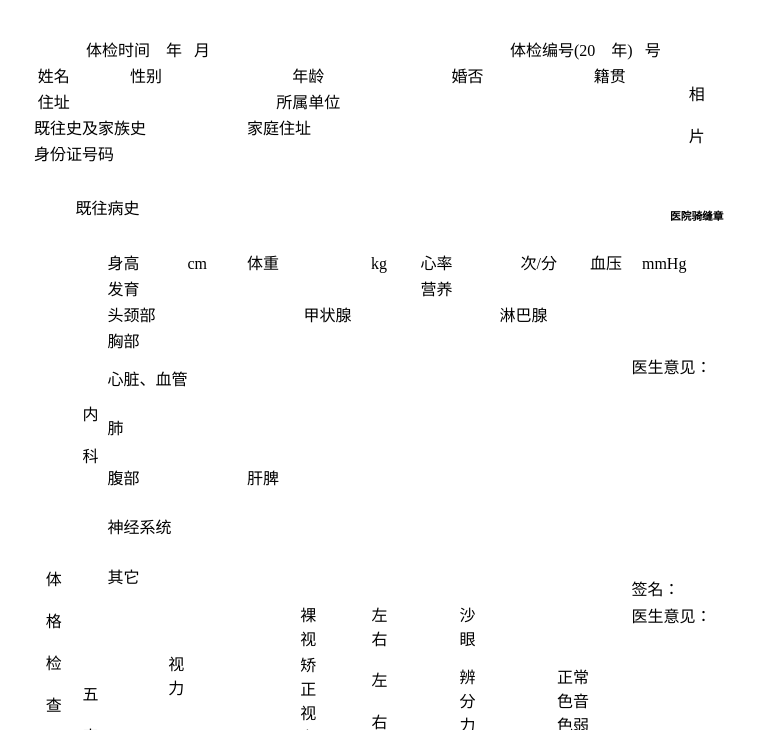
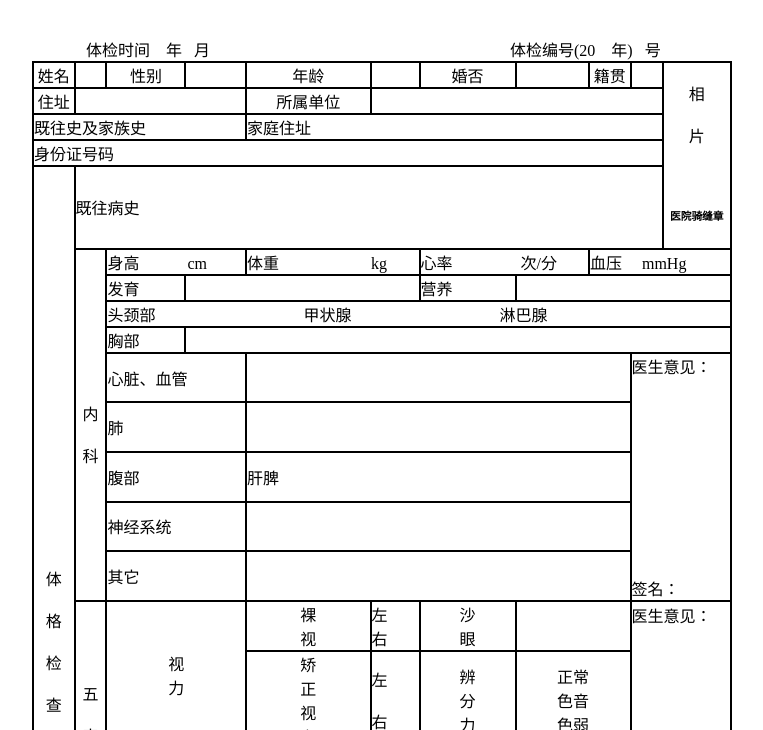
Before and after one commit to 8wangjiaqi/lab, a plain HTML site: page form.html in a window 1280 px wide. Shown: the part 70-800 px from the top of the page, without its empty margins (258-1021 px from the left). Drawn offline with Linux system fonts and the light colour scheme.

Commit message:
Update form.html

```diff
--- a/form.html
+++ b/form.html
@@ -11,7 +11,7 @@
       年&nbsp;&nbsp;
       月&nbsp;&nbsp;&nbsp;&nbsp;&nbsp;&nbsp;&nbsp;&nbsp;&nbsp;&nbsp;&nbsp;&nbsp;&nbsp;&nbsp;&nbsp;&nbsp;&nbsp;&nbsp;&nbsp;&nbsp;&nbsp;&nbsp;&nbsp;&nbsp;&nbsp;&nbsp;&nbsp;&nbsp;&nbsp;&nbsp;&nbsp;&nbsp;&nbsp;&nbsp;&nbsp;&nbsp;&nbsp;&nbsp;&nbsp;&nbsp;&nbsp;&nbsp;&nbsp;&nbsp;&nbsp;&nbsp;&nbsp;&nbsp;&nbsp;&nbsp;&nbsp;&nbsp;&nbsp;&nbsp;&nbsp;&nbsp;&nbsp;&nbsp;&nbsp;&nbsp;&nbsp;&nbsp;&nbsp;&nbsp;&nbsp;&nbsp;&nbsp;&nbsp;&nbsp;&nbsp;&nbsp;&nbsp;&nbsp;&nbsp;
       体检编号(20 &nbsp;&nbsp;    年)   &nbsp;&nbsp;号
-<table border="1" bordercolor="white"  width="700px" height="200px"   align="center" cellpadding="0" cellspacing="0">
+<table border="1" bordercolor="black"  width="700px" height="200px"   align="center" cellpadding="0" cellspacing="0">
 <tr>
 	<td colspan="2" align="center">姓名</td>
 	<td colspan="2">&nbsp;&nbsp;&nbsp;&nbsp;&nbsp;&nbsp;</td>
```
